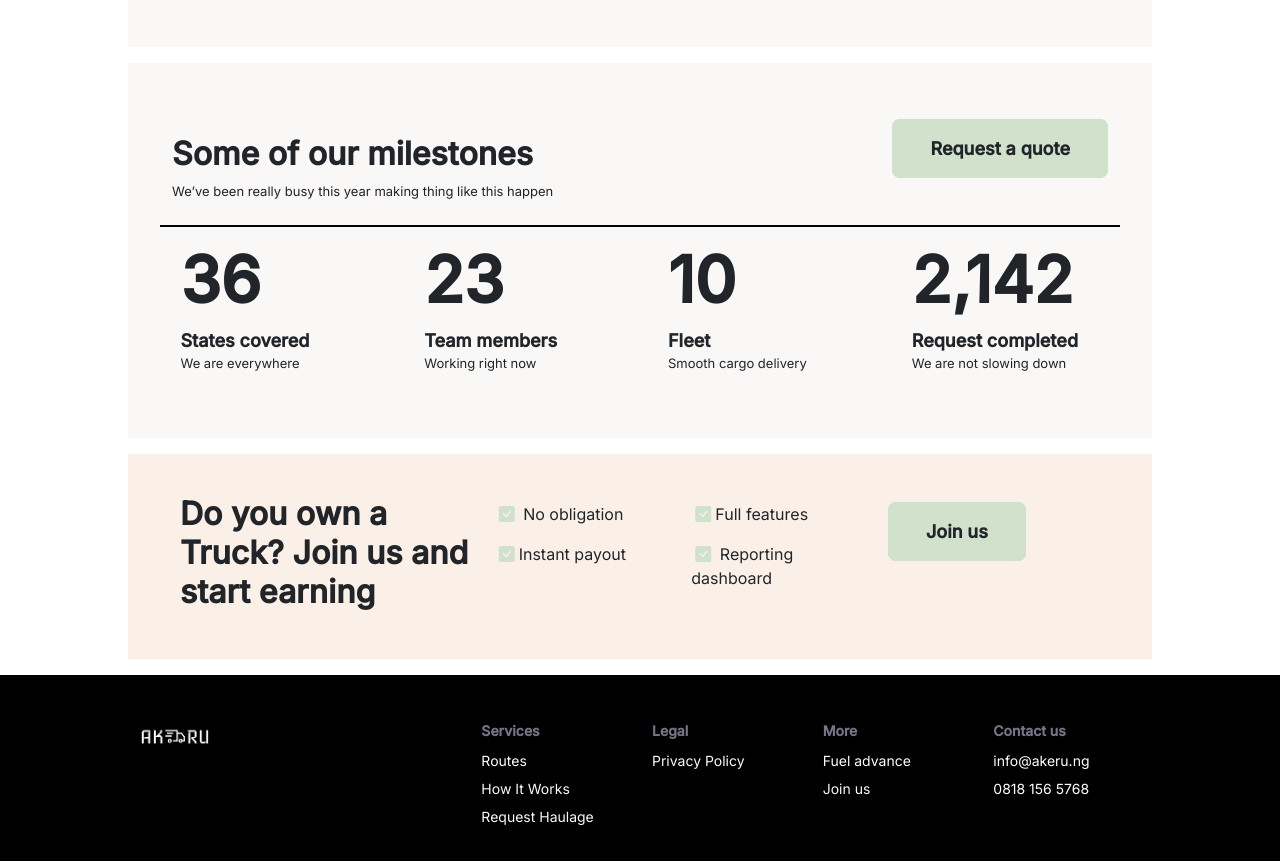
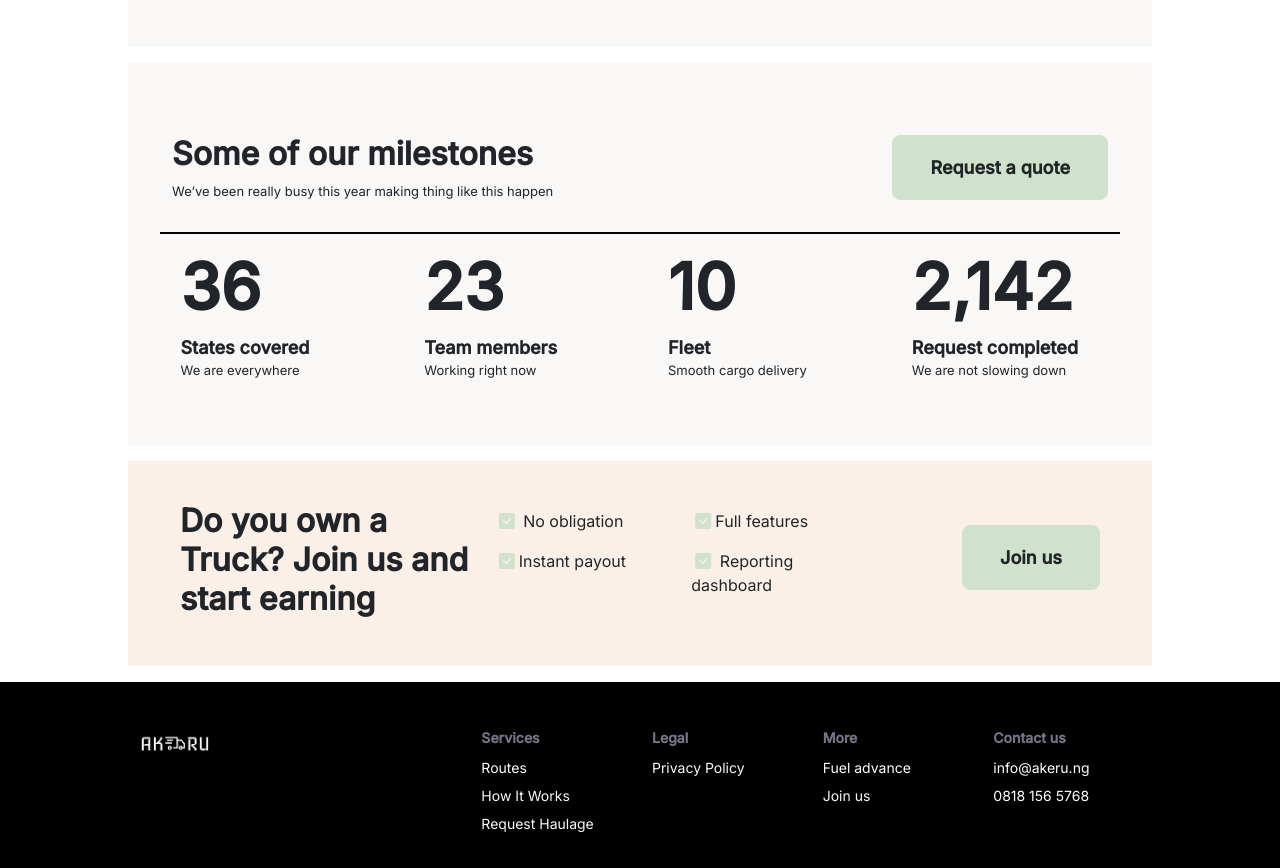
Before and after one commit to emmasam1/akeru1, a React (Create React App) app: page / in a window 1280 px wide. Shown: the part 1333-2201 px from the top of the page. Built offline with nearby package versions, Linux system fonts and the light colour scheme; no server answers; a web font is replaced by a local one.

Commit message:
Update to Links

```diff
--- a/src/App.css
+++ b/src/App.css
@@ -1088,6 +1088,13 @@ thead {
   bottom: 10px;
 }
 
+.link-light{
+  cursor: pointer;
+}
+
+.link-dark{
+  cursor: pointer;
+}
 
 
 .complete {
--- a/src/components/Footer.js
+++ b/src/components/Footer.js
@@ -1,30 +1,34 @@
 import React from 'react'
 import fl from "../image/footerlogo.png";
 import { Link } from "react-router-dom";
+
 function Footer() {
+  const routeToPage=(page)=>{
+    window.location.href=page
+  }
   return (
     <>
       <div className="container-fiuld mt-3 pt-5 footer">
         <div className="main_width row footer_text_holder">
           <div className='col-md-2'>
-            <a className='link-light text-decoration-none' href="/"><img src={fl} alt="logo" className="footer_logo" /></a>
+            <div className='link-light text-decoration-none'   onClick={()=>routeToPage("/")}><img src={fl} alt="logo" className="footer_logo" /></div>
           </div>
           <div className="col-md-8">
             <div className="row row-cols-4">
               <div className="col my_col_settings col-footer">
                 <h6 className="footer_h6">Services</h6>
                 <li className="footer_li">Routes</li>
-                <li className="footer_li"><a className='link-light text-decoration-none' href="/how-it-works">How It Works</a></li>
-                <li className="footer_li"><a className='link-light text-decoration-none' href="/request">Request Haulage</a></li>
+                <li className="footer_li"><div className='link-light text-decoration-none'    onClick={()=>routeToPage("/how-it-works")}>How It Works</div></li>
+                <li className="footer_li"><div className='link-light text-decoration-none'    onClick={()=>routeToPage("/request")}>Request Haulage</div></li>
               </div>
               <div className="col my_col_settings col-footer">
                 <h6 className="footer_h6">Legal</h6>
-                <li className="footer_li"><a className='link-light text-decoration-none' href="/privacy-policy">Privacy Policy</a></li>
+                <li className="footer_li"><div className='link-light text-decoration-none'    onClick={()=>routeToPage("/privacy-policy")}>Privacy Policy</div></li>
                </div>
               <div className="col my_col_settings col-footer">
                 <h6 className="footer_h6">More</h6>
                 <li className="footer_li">Fuel advance</li>
-                <li className="footer_li"> <a href='/partner' className='link-light text-decoration-none' to="/partner">Join us</a></li>
+                <li className="footer_li"> <div   className='link-light text-decoration-none'  onClick={()=>routeToPage("/partner")}>Join us</div></li>
                </div>
               <div className="col my_col_settings col-footer">
                 <h6 className="footer_h6">Contact us</h6>
--- a/src/components/Home.js
+++ b/src/components/Home.js
@@ -37,6 +37,10 @@ function Home() {
   const [locations, setLocations] = useState([]);
   const [truckTypes, setTruckTypes] = useState([]);
   const [tons, setTons] = useState([]);
+
+  const routeToPage=(page)=>{
+    window.location.href=page
+  }
 
   useEffect(() => {
     axios
@@ -444,12 +448,12 @@ function Home() {
             </p>
           </div>
           <div className="text-center pt-4 pb-4 col-auto">
-            <a
-              href="/new-request"
-              className="link-dark btn-akeru"
+            <div
+              onClick={()=>routeToPage("/new-request")}
+              className="link-dark btn btn-akeru"
             >
               Request a quote
-            </a>
+            </div>
           </div>
         </div>
         </div>
@@ -508,9 +512,14 @@ function Home() {
           </div>
         </div>
         <div className="col-md-3  pt-4">
-          <a href="/partner" className="link-dark  btn-akeru  ">
+          <div className="row">
+          <div className="col"></div>
+            <div className="col-auto">
+            <div   className="link-dark btn  btn-akeru "  onClick={()=>routeToPage("/partner")}>
             Join us
-          </a>
+          </div>
+            </div>
+          </div>
         </div>
       </div>
       <Footer />
--- a/src/components/Register.js
+++ b/src/components/Register.js
@@ -52,6 +52,10 @@ function Register() {
           console.log(err);
         })
     }
+  }
+
+  const routeToPage=(page)=>{
+    window.location.href=page
   }
 
   // const phonChange = (e) => {
@@ -221,7 +225,7 @@ function Register() {
             <div class="form-check mt-3 mb-3">
               <input class="form-check-input" type="checkbox" value="" id="flexCheckDefault" />
               <label class="form-check-label" for="flexCheckDefault">
-               I have read and agree to the <Link to="/privacy-policy" className="link-dark">Privacy Policy</Link>
+               I have read and agree to the <span onClick={()=>routeToPage("/")} className="link-dark"><u>Privacy Policy</u></span>
               </label>
             </div>
             <div className="d-flex justify-content-center "><button className="w900 btn-akeru">Create account</button></div>
```
